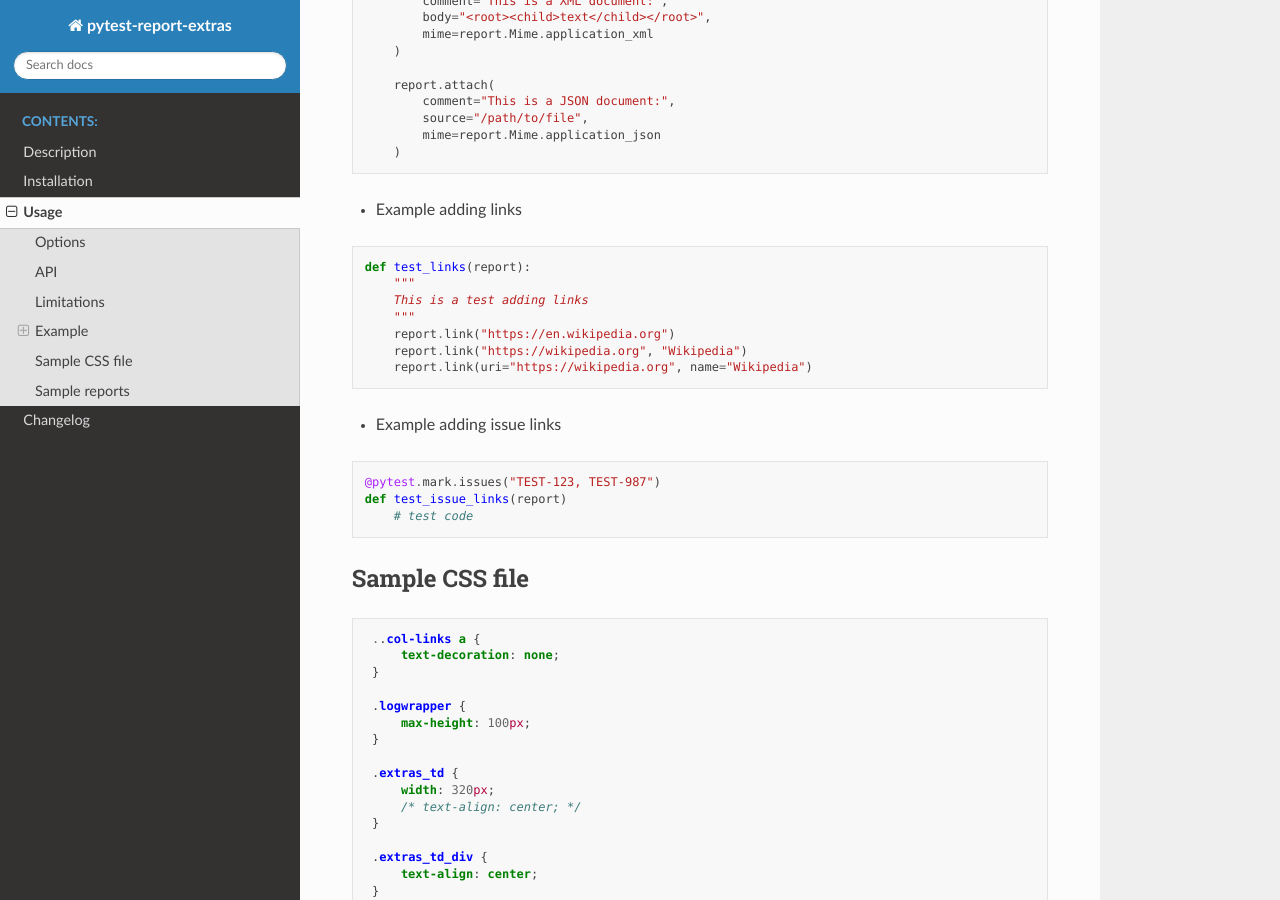
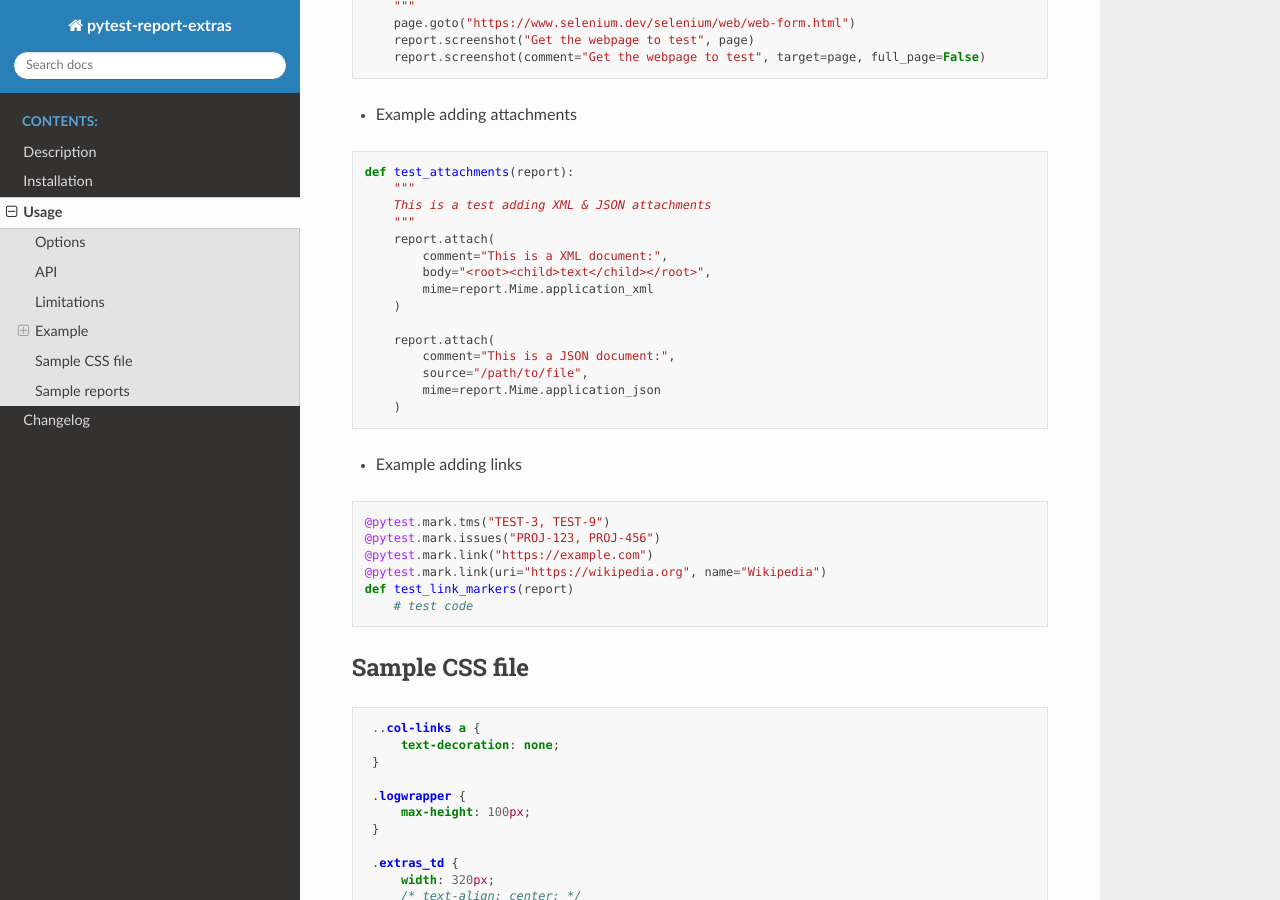
Before and after one commit to harmin-parra/pytest-report-extras, a Sphinx documentation site: the page built from docs/user_guide.rst, in a window 1280 px wide and 900 px high, scrolled down 4209 px. Built offline with Sphinx 7.4.7 and the Read the Docs theme 3.1.0, drawn with Linux system fonts in a browser that asks for light colours; some of the changed text lies outside the part shown.

Commit message:
update docs

```diff
--- a/docs/changelog.rst
+++ b/docs/changelog.rst
@@ -8,7 +8,7 @@
 
 **Feature**
 
-* Possibility to define an issue link pattern and add issue links to the report.
+* Possibility to define link patterns for issues and test-cases and add links to the report.
 
 **Improvement**
 
--- a/docs/user_guide.rst
+++ b/docs/user_guide.rst
@@ -55,6 +55,15 @@
 * ``extras_issue_link_pattern``
 
 The pattern for the issues links (example: https://bugtracker.com/issues/{})
+
+Default value: ``None``
+
+
+----
+
+* ``extras_tms_link_pattern``
+
+The pattern for the test-case links (example: https://tms.com/tests/{})
 
 Default value: ``None``
 
@@ -121,11 +130,16 @@
   )
 
 
-To add issue links to a report:
+To add links to the report:
 
 .. code-block:: python
 
   @pytest.mark.issues("<issue keys separated by comma>")
+  @pytest.mark.tms("<test-case keys separated by comma>")
+  @pytest.mark.link(url="<url>", name="<name>")
+  @pytest.mark.link(url="<url>")
+  @pytest.mark.link("<url>", "<name>")
+  @pytest.mark.link("<url>")
 
 
 Limitations
@@ -239,21 +253,11 @@
 
 .. code-block:: python
 
-  def test_links(report):
-      """
-      This is a test adding links
-      """
-      report.link("https://en.wikipedia.org")
-      report.link("https://wikipedia.org", "Wikipedia")
-      report.link(uri="https://wikipedia.org", name="Wikipedia")
-
-
-* Example adding issue links
-
-.. code-block:: python
-
-  @pytest.mark.issues("TEST-123, TEST-987")
-  def test_issue_links(report)
+  @pytest.mark.tms("TEST-3, TEST-9")
+  @pytest.mark.issues("PROJ-123, PROJ-456")
+  @pytest.mark.link("https://example.com")
+  @pytest.mark.link(uri="https://wikipedia.org", name="Wikipedia")
+  def test_link_markers(report)
       # test code
 
 
```
Also changed, not shown: other parts of docs/changelog.rst (+2 -1 lines).
